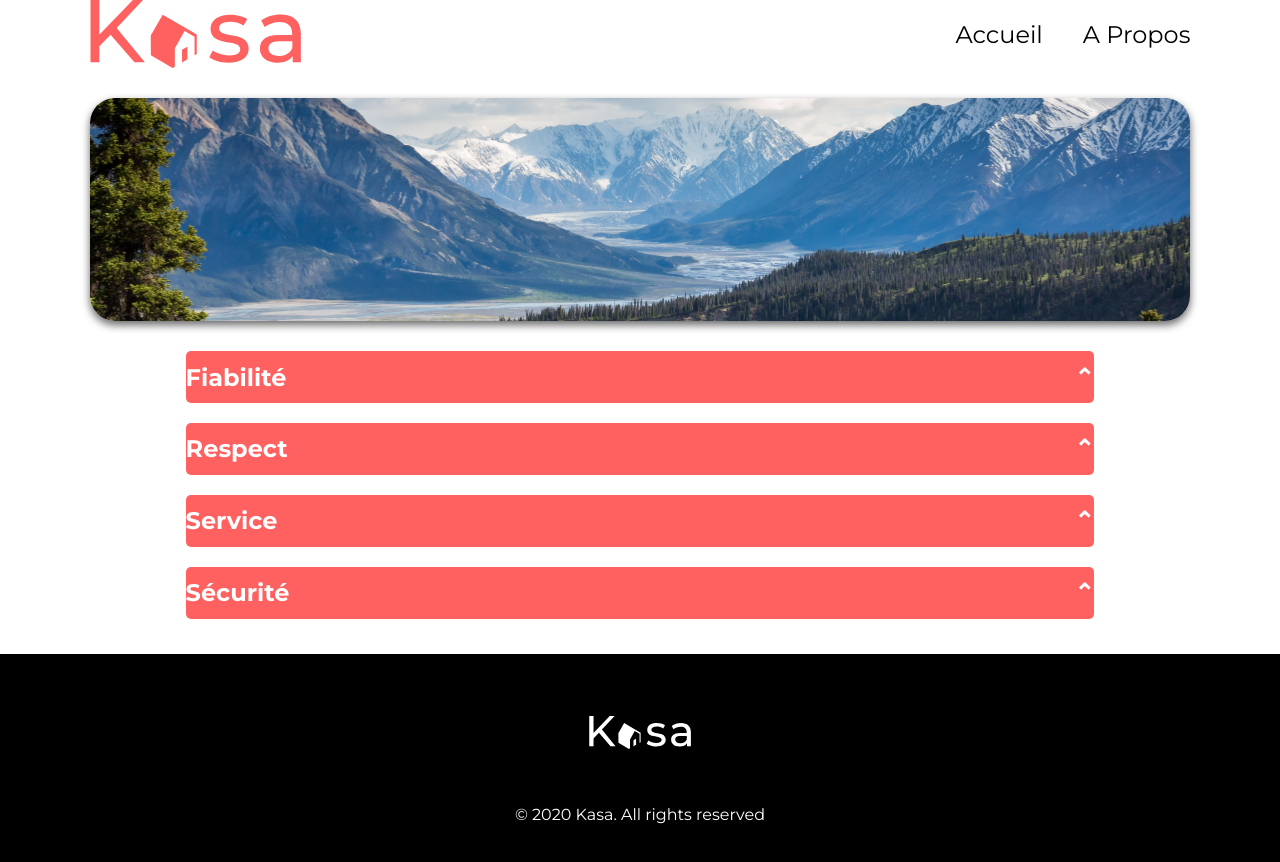
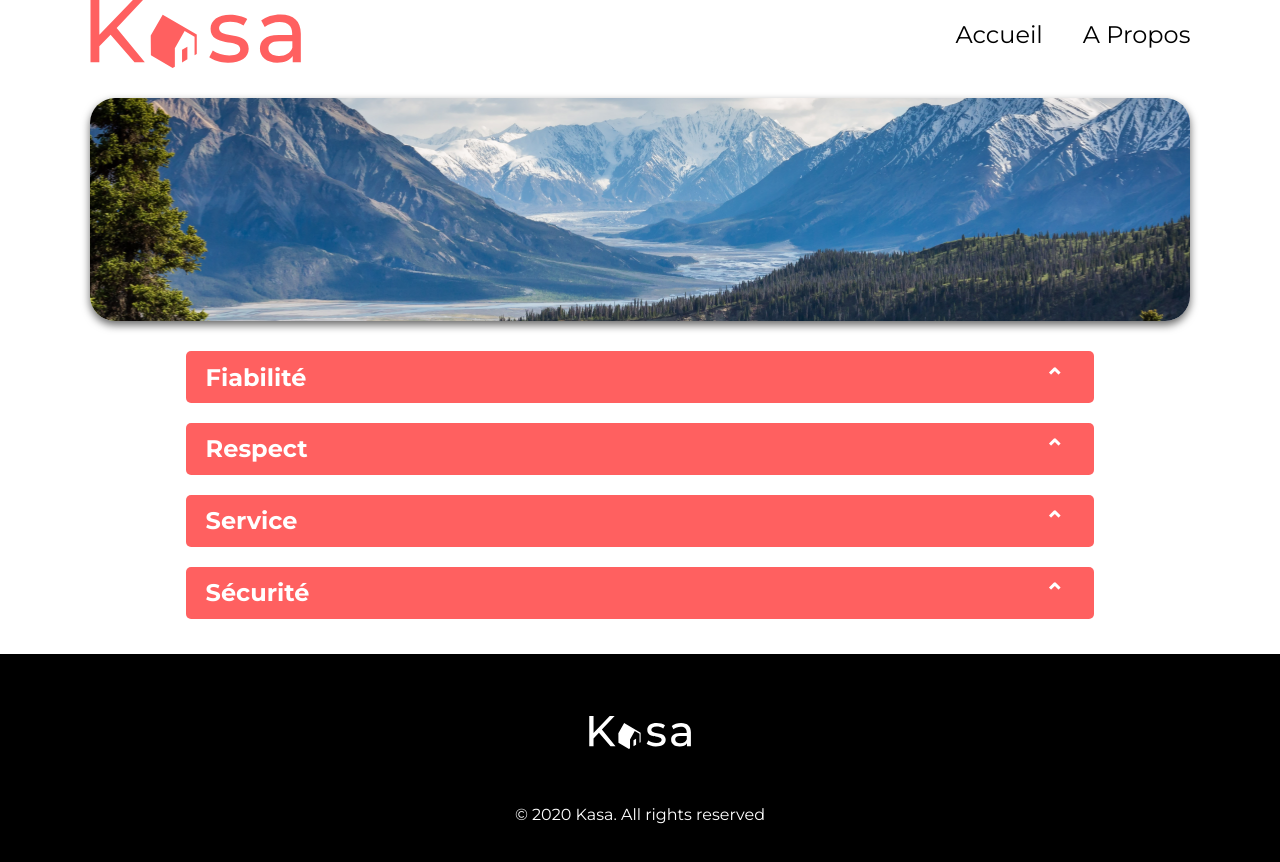
Before and after one commit to ClemRx14/kasafr, a React (Create React App) app: page /About in a window 1280 px wide. Built offline with nearby package versions, Linux system fonts and the light colour scheme.

Commit message:
intégration bientot finis, manque l'animation, et changer potentiellement le <p> avec un icone

```diff
--- a/src/App.css
+++ b/src/App.css
@@ -136,12 +136,13 @@ a {
 .containerCollapse {
     width: 71%;
     margin: 0 auto;
+    margin-bottom: 30px;
 }
 
 .objetsCollapse {
     background-color: #FF6060;
-    border-radius: 5px;
-
+    border-radius: 5px 5px 5px 5px;
+    cursor: pointer;
 }
 
 .titleCollapse {
@@ -149,9 +150,20 @@ a {
     display: flex;
     justify-content: space-between;
     align-items: center;
+    padding-left: 20px;
+    margin-bottom: 0;
     height: 52px;
 }
 
 .contentCollapse {
     background-color: white;
+    font-weight: 400;
+    font-size: 18px;
+    padding-left: 10px;
+    margin-top: 0;
 }
+
+.iconeCollapse {
+    font-weight: 800;
+    margin-right: 30px;
+}
```
